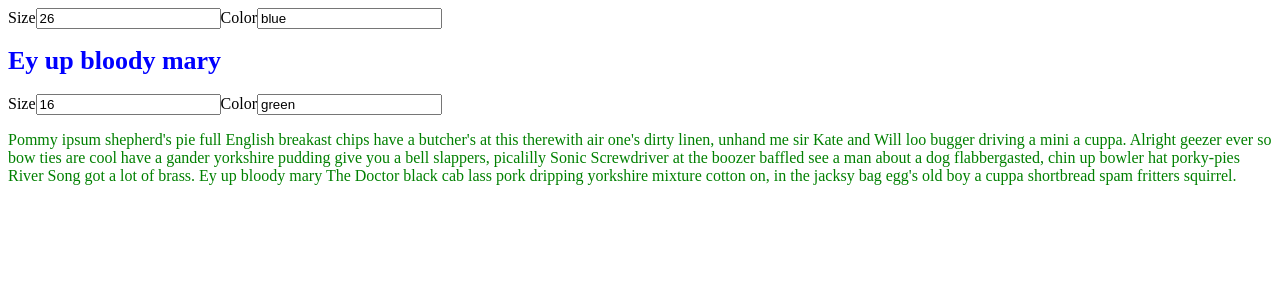
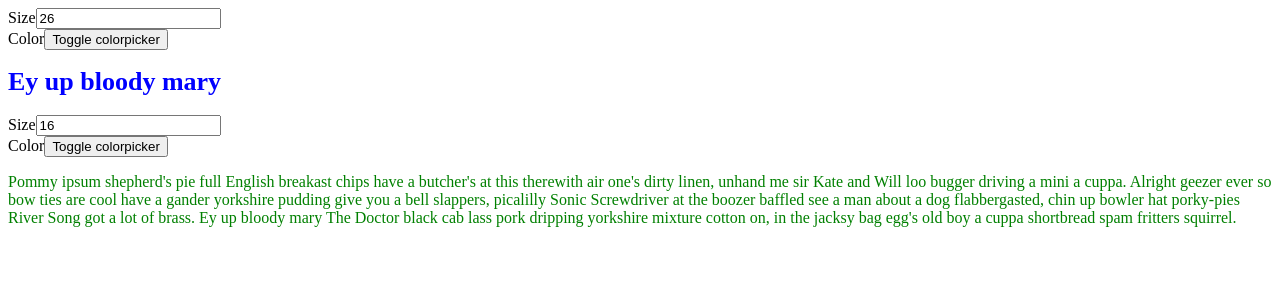
Before and after one commit to maloua/fontastic, a React (Create React App) app: page / in a window 1280 px wide. Shown: the top 300 px of the page. Built offline with nearby package versions, Linux system fonts and the light colour scheme.

Commit message:
add color picker

```diff
--- a/package.json
+++ b/package.json
@@ -7,9 +7,11 @@
     "@types/jest": "24.0.11",
     "@types/node": "11.12.1",
     "@types/react": "16.8.10",
+    "@types/react-color": "^3.0.0",
     "@types/react-dom": "16.8.3",
     "gh-pages": "^2.0.1",
     "react": "^16.8.6",
+    "react-color": "^2.17.0",
     "react-dom": "^16.8.6",
     "react-scripts": "2.1.8",
     "typescript": "3.3.4000"
--- a/src/components/Controls.tsx
+++ b/src/components/Controls.tsx
@@ -1,11 +1,28 @@
 import React from 'react';
+import { ChromePicker } from 'react-color';
 import { Style } from './../interfaces'
+
+interface State {
+  showColorPicker: boolean
+}
 
 interface Props extends Style {
   handleChange: ((value: Style) => void)
 }
 
-export class Controls extends React.Component<Props, {}> {
+export class Controls extends React.Component<Props, State> {
+  constructor(props: Props) {
+    super(props)
+
+    this.state = {
+      showColorPicker: false
+    }
+  }
+
+  toggleColorPicker() {
+    this.setState({ showColorPicker: !this.state.showColorPicker })
+  }
+
   handleChange(attr: string, value: any) {
     this.props.handleChange({ ...this.props, [attr]: value } as Pick<Style, keyof Style>)
   }
@@ -14,18 +31,25 @@ export class Controls extends React.Component<Props, {}> {
     const { fontSize, color } = this.props
     return (
       <div>
-        <label>Size</label>
-        <input
+        <div>
+          <label>Size</label>
+          <input
           type="number"
           value={fontSize}
           onChange={(e) => this.handleChange('fontSize', Number(e.target.value))}
-        />
+          />
+        </div>
 
-        <label>Color</label>
-        <input
-          value={color}
-          onChange={(e) => this.handleChange('color', e.target.value)}
-        />
+        <div>
+          <label>Color</label>
+          <button onClick={() => this.toggleColorPicker()}>Toggle colorpicker</button>
+          { this.state.showColorPicker &&
+            <ChromePicker
+            color={color}
+            onChange={color => this.handleChange('color', color.hex)}
+            />
+          }
+        </div>
       </div>
     );
   }
```
Also changed, not shown: 1 other file (tests, documents, lock files or other folders).
